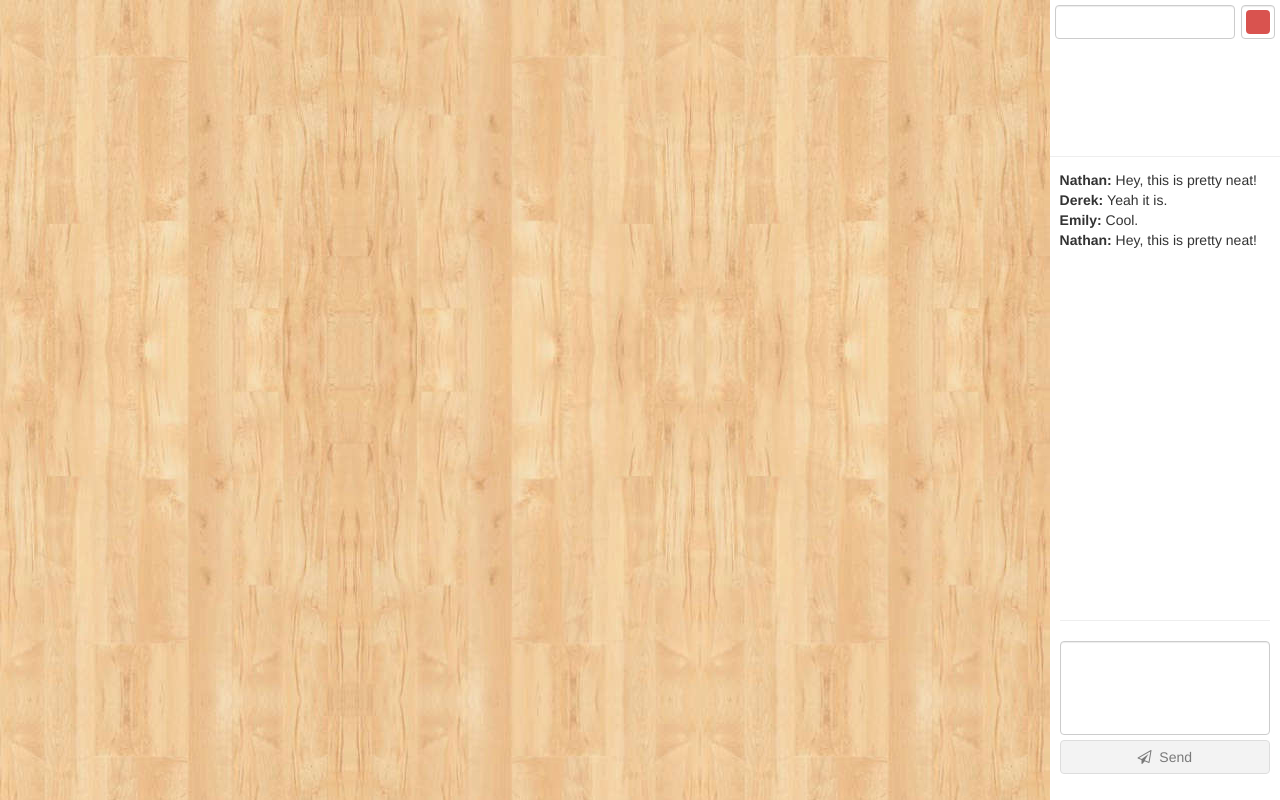
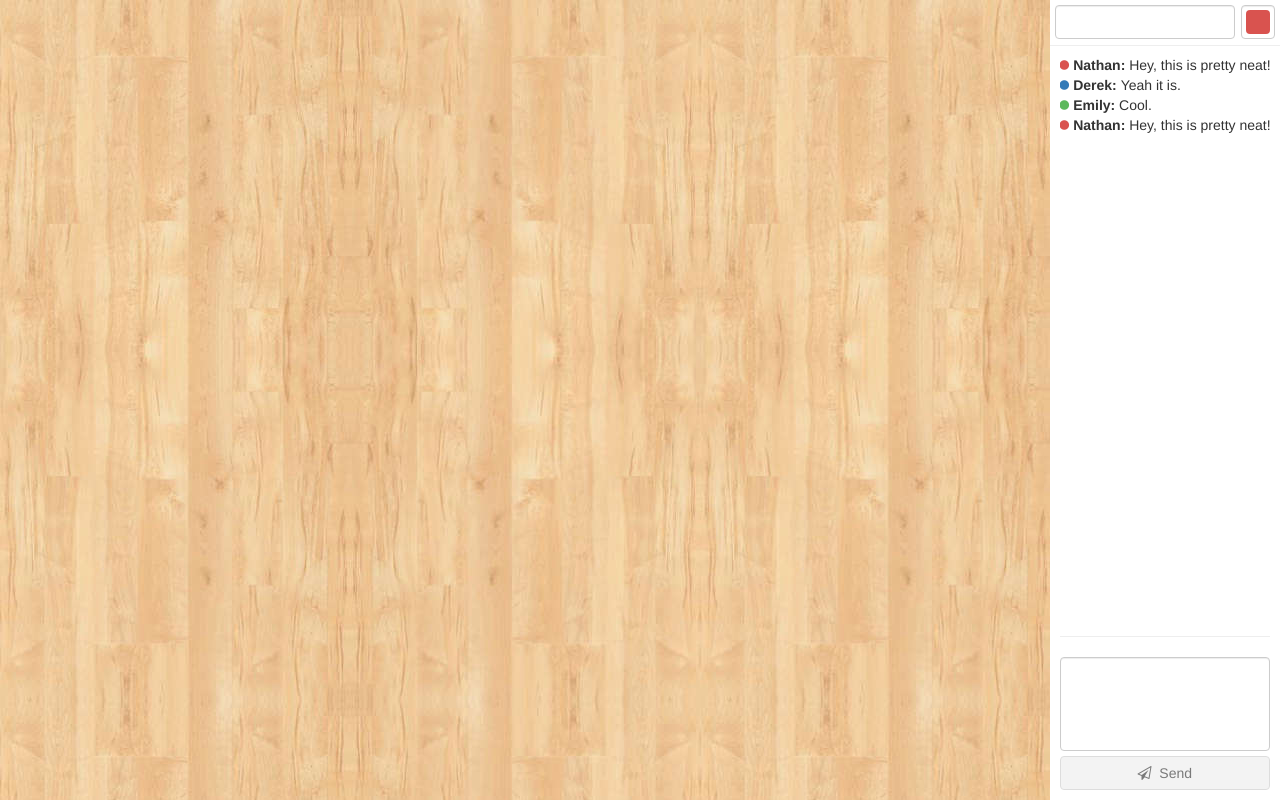
Before and after one commit to nfriend/deck-of-cards, a plain HTML site: page index.html in a window 1280 px wide. Drawn offline with Linux system fonts and the light colour scheme.

Commit message:
added verticalArrangement-binding

```diff
--- a/index.html
+++ b/index.html
@@ -25,14 +25,14 @@
 
 <body>
     <div id="board-container"></div>
-    <div id="sidebar-container">
-        <div id="player-info-container">
+    <div id="sidebar-container" data-bind="verticalArrangement: true">
+        <div id="player-info-container" vertical-arrangement-height="45px">
             <playerinfo></playerinfo>
         </div>
-        <div class="divider" style="top: 18%;">
+        <div class="divider" vertical-arrangement-height="0px">
             <hr />
         </div>
-        <div id="chat-container">
+        <div id="chat-container" vertical-arrangement-height="1*">
             <chat></chat>
         </div>
     </div>
--- /dev/null
+++ b/scripts/bindings/verticalArrangement-binding.ts
@@ -0,0 +1,86 @@
+/// <reference path="../log" />
+
+enum HeightType {
+	Pixel, Percentage
+}
+
+(<any>ko).bindingHandlers.verticalArrangement = {
+	init: function(element, valueAccessor, allBindings, viewModel, bindingContext) {
+
+		let $element = $(element);
+
+		function arrange() {
+
+			let $children = $element.children(),
+				totalHeight = $element.innerHeight(),
+				totalPxRequested: number = 0,
+				totalStarRequested: number = 0;
+
+			let sizes: Array<{ type: HeightType, value: number }> = $.map($children, child => {
+				let $child = $(child),
+					attrValue = $child.attr('vertical-arrangement-height');
+
+				if (!DeckOfCards.Utility.isNullOrUndefined(attrValue)) {
+					if (/px/gi.test(attrValue)) {
+						let px = parseFloat(attrValue.replace(/px/gi, ''));
+						totalPxRequested += px;
+						return { type: HeightType.Pixel, value: px };
+					} else if (attrValue.indexOf('*') !== -1) {
+						let star = parseFloat(attrValue.replace('*', ''));
+						totalStarRequested += star;
+						return { type: HeightType.Percentage, value: star };
+					} else {
+						DeckOfCards.log('unrecognized value for "vertical-arrangement-height" attribute: "' + attrValue + '"');
+						totalStarRequested += 1;
+						return { type: HeightType.Percentage, value: 1 };
+					}
+				} else {
+					totalStarRequested += 1;
+					return { type: HeightType.Percentage, value: 1 };
+				}
+			});
+
+			let top = 0;
+			$children.each((i, child) => {
+				if (sizes[i].type === HeightType.Pixel) {
+					let pxValue = sizes[i].value;
+
+					$(child).css({
+						position: 'absolute',
+						height: pxValue + 'px',
+						width: '100%',
+						top: top + 'px'
+					});
+
+					top += pxValue;
+				} else {
+					let pxValue = ((totalHeight - totalPxRequested) / totalStarRequested) * sizes[i].value;
+
+					$(child).css({
+						position: 'absolute',
+						height: pxValue + 'px',
+						width: '100%',
+						top: top + 'px'
+					});
+
+					top += pxValue;
+				}
+			});
+		}
+
+		let elementHeight = ko.observable($element.innerHeight());
+		elementHeight.extend({ rateLimit: { timeout: 50, method: 'notifyWhenChangesStop' } });
+		$(window).on('resize', () => {
+			if ($element.innerHeight() !== elementHeight()) {
+				elementHeight($element.innerHeight());
+			}
+		});
+		elementHeight.subscribe(arrange);
+
+		arrange();
+
+		ko.utils.domNodeDisposal.addDisposeCallback(element, () => {
+			$(window).off('resize', arrange);
+		});
+    }
+}
--- a/scripts/deck-of-cards.js
+++ b/scripts/deck-of-cards.js
@@ -163,6 +163,7 @@ var DeckOfCards;
                     _this.messages.push({
                         name: 'Nathan',
                         message: _this.prepareMessage(_this.chatInput()),
+                        color: 'red',
                         isMe: true
                     });
                     _this.chatHistory.push(_this.chatInput());
@@ -175,19 +176,23 @@ var DeckOfCards;
                 this.messages.push({
                     name: 'Nathan',
                     message: 'Hey, this is pretty neat!',
+                    color: 'red',
                     isMe: true
                 });
                 this.messages.push({
                     name: 'Derek',
-                    message: 'Yeah it is.'
+                    message: 'Yeah it is.',
+                    color: 'blue'
                 });
                 this.messages.push({
                     name: 'Emily',
-                    message: 'Cool.'
+                    message: 'Cool.',
+                    color: 'green'
                 });
                 this.messages.push({
                     name: 'Nathan',
                     message: 'Hey, this is pretty neat!',
+                    color: 'red',
                     isMe: true
                 });
                 //temporary
@@ -203,7 +208,8 @@ var DeckOfCards;
                     _this.pop.play();
                     _this.messages.push({
                         name: 'Player',
-                        message: _this.prepareMessage(data.data.message)
+                        message: _this.prepareMessage(data.data.message),
+                        color: 'purple'
                     });
                 });
                 this.wss.connect();
@@ -369,6 +375,79 @@ ko.bindingHandlers.scrollDown = {
         });
     }
 };
+/// <reference path="../log" />
+var HeightType;
+(function (HeightType) {
+    HeightType[HeightType["Pixel"] = 0] = "Pixel";
+    HeightType[HeightType["Percentage"] = 1] = "Percentage";
+})(HeightType || (HeightType = {}));
+ko.bindingHandlers.verticalArrangement = {
+    init: function (element, valueAccessor, allBindings, viewModel, bindingContext) {
+        var $element = $(element);
+        function arrange() {
+            var $children = $element.children(), totalHeight = $element.innerHeight(), totalPxRequested = 0, totalStarRequested = 0;
+            var sizes = $.map($children, function (child) {
+                var $child = $(child), attrValue = $child.attr('vertical-arrangement-height');
+                if (!DeckOfCards.Utility.isNullOrUndefined(attrValue)) {
+                    if (/px/gi.test(attrValue)) {
+                        var px = parseFloat(attrValue.replace(/px/gi, ''));
+                        totalPxRequested += px;
+                        return { type: HeightType.Pixel, value: px };
+                    }
+                    else if (attrValue.indexOf('*') !== -1) {
+                        var star = parseFloat(attrValue.replace('*', ''));
+                        totalStarRequested += star;
+                        return { type: HeightType.Percentage, value: star };
+                    }
+                    else {
+                        DeckOfCards.log('unrecognized value for "vertical-arrangement-height" attribute: "' + attrValue + '"');
+                        totalStarRequested += 1;
+                        return { type: HeightType.Percentage, value: 1 };
+                    }
+                }
+                else {
+                    totalStarRequested += 1;
+                    return { type: HeightType.Percentage, value: 1 };
+                }
+            });
+            var top = 0;
+            $children.each(function (i, child) {
+                if (sizes[i].type === HeightType.Pixel) {
+                    var pxValue = sizes[i].value;
+                    $(child).css({
+                        position: 'absolute',
+                        height: pxValue + 'px',
+                        width: '100%',
+                        top: top + 'px'
+                    });
+                    top += pxValue;
+                }
+                else {
+                    var pxValue = ((totalHeight - totalPxRequested) / totalStarRequested) * sizes[i].value;
+                    $(child).css({
+                        position: 'absolute',
+                        height: pxValue + 'px',
+                        width: '100%',
+                        top: top + 'px'
+                    });
+                    top += pxValue;
+                }
+            });
+        }
+        var elementHeight = ko.observable($element.innerHeight());
+        elementHeight.extend({ rateLimit: { timeout: 50, method: 'notifyWhenChangesStop' } });
+        $(window).on('resize', function () {
+            if ($element.innerHeight() !== elementHeight()) {
+                elementHeight($element.innerHeight());
+            }
+        });
+        elementHeight.subscribe(arrange);
+        arrange();
+        ko.utils.domNodeDisposal.addDisposeCallback(element, function () {
+            $(window).off('resize', arrange);
+        });
+    }
+};
 var DeckOfCards;
 (function (DeckOfCards) {
     var Utility;
@@ -463,6 +542,7 @@ var DeckOfCards;
 /// <reference path="./customComponentLoader" />
 /// <reference path="./bindings/log-binding" />
 /// <reference path="./bindings/scrollDown-binding" />
+/// <reference path="./bindings/verticalArrangement-binding" />
 /// <reference path="./Key" />
 /// <reference path="./utility" />
 var DeckOfCards;
@@ -483,6 +563,7 @@ var DeckOfCards;
     function render() {
         renderer.render(scene, camera);
     }
+    ko.options.deferUpdates = true;
     ko.applyBindings(new DeckOfCards.ViewModel.DeckOfCardsViewModel());
 })(DeckOfCards || (DeckOfCards = {}));
 var DeckOfCards;
--- a/scripts/deck-of-cards.ts
+++ b/scripts/deck-of-cards.ts
@@ -5,6 +5,7 @@
 /// <reference path="./customComponentLoader" />
 /// <reference path="./bindings/log-binding" />
 /// <reference path="./bindings/scrollDown-binding" />
+/// <reference path="./bindings/verticalArrangement-binding" />
 /// <reference path="./Key" />
 /// <reference path="./utility" />
 
@@ -31,5 +32,6 @@ module DeckOfCards {
 		renderer.render(scene, camera);
 	}
 
+	ko.options.deferUpdates = true;
 	ko.applyBindings(new ViewModel.DeckOfCardsViewModel());
 }
--- a/scripts/typings/knockout/knockout.d.ts
+++ b/scripts/typings/knockout/knockout.d.ts
@@ -389,6 +389,12 @@ interface KnockoutTemplateEngine extends KnockoutNativeTemplateEngine {
 /////////////////////////////////
 
 interface KnockoutStatic {
+
+    // custom
+    options: {
+        deferUpdates: boolean;
+    }
+
     utils: KnockoutUtils;
     memoization: KnockoutMemoization;
 
--- a/styles/base.less
+++ b/styles/base.less
@@ -3,6 +3,7 @@ body, html {
 	height: 100%;
 	width: 100%;
 	margin: 0;
+	overflow: hidden;
 }
 
 canvas {
--- a/styles/chat.less
+++ b/styles/chat.less
@@ -29,6 +29,16 @@ chat {
 					&.fa-thumbs-up { color: blue; }
 					&.fa-thumbs-down { color: red; }
 					&.fa-star { color: #ffcc00; }
+
+					&.fa-circle {
+						font-size: .8em;
+						display: block;
+						float: left;
+						margin-top: 5px;
+						margin-right: 4px;
+
+						background: none;
+					}
 				}
 			}
 		}
--- /dev/null
+++ b/styles/colors.less
@@ -0,0 +1,39 @@
+.red {
+	background-color: @brand-danger;
+	color: @brand-danger;
+}
+
+.blue {
+	background-color: @brand-primary;
+	color: @brand-primary;
+}
+
+.light-blue {
+	background-color: @brand-info;
+	color: @brand-info;
+}
+
+.green {
+	background-color: @brand-success;
+	color: @brand-success;
+}
+
+.orange {
+	background-color: @brand-warning;
+	color: @brand-warning;
+}
+
+.white {
+	background-color: @gray-lighter;
+	color: @gray-lighter;
+}
+
+.black {
+	background-color: @gray-dark;
+	color: @gray-dark;
+}
+
+.purple {
+	background-color: @brand-purple;
+	color: @brand-purple;
+}
--- a/styles/deck-of-cards.less
+++ b/styles/deck-of-cards.less
@@ -1,4 +1,5 @@
 @import "variables.less";
+@import "colors.less";
 @import "base.less";
 @import "chat.less";
 @import "sidebar.less";
--- a/styles/sidebar.less
+++ b/styles/sidebar.less
@@ -3,29 +3,10 @@
 	background: white;
 	height: 100%;
 	right: 0;
+	overflow: hidden;
 
-	#player-info-container {
-		position: absolute;
-		height: 18%;
-		width: 100%;
-		top: 0;
-	}
-
-	#chat-container {
-		position: absolute;
-		height: 78%;
-		width: 100%;
-		top: 20%
-	}
-
-	.divider {
-		position: absolute;
-		height: 4%;
-		width: 100%;
-
-		hr {
-			margin-top: 12px;
-		}
+	.divider hr {
+		margin-top: 0px;
 	}
 }
 
--- a/views/chat.html
+++ b/views/chat.html
@@ -1,6 +1,7 @@
 <div class="message-container">
 	<div class="message-scroll-container" data-bind="foreach: { data: messages }, scrollDown: messages">
 		<div class="message">
+			<i class="fa fa-circle" data-bind="css: color"></i>
 			<b data-bind="text: name + ': '"></b>
 			<span style="white-space: pre" data-bind="html: message"></span>
 		</div>
```
Also changed, not shown: scripts/viewModel/ChatViewModel.ts (+10 -3 lines), styles/player-info.less (+0 -32 lines), styles/deck-of-cards.css, 1 other file.
